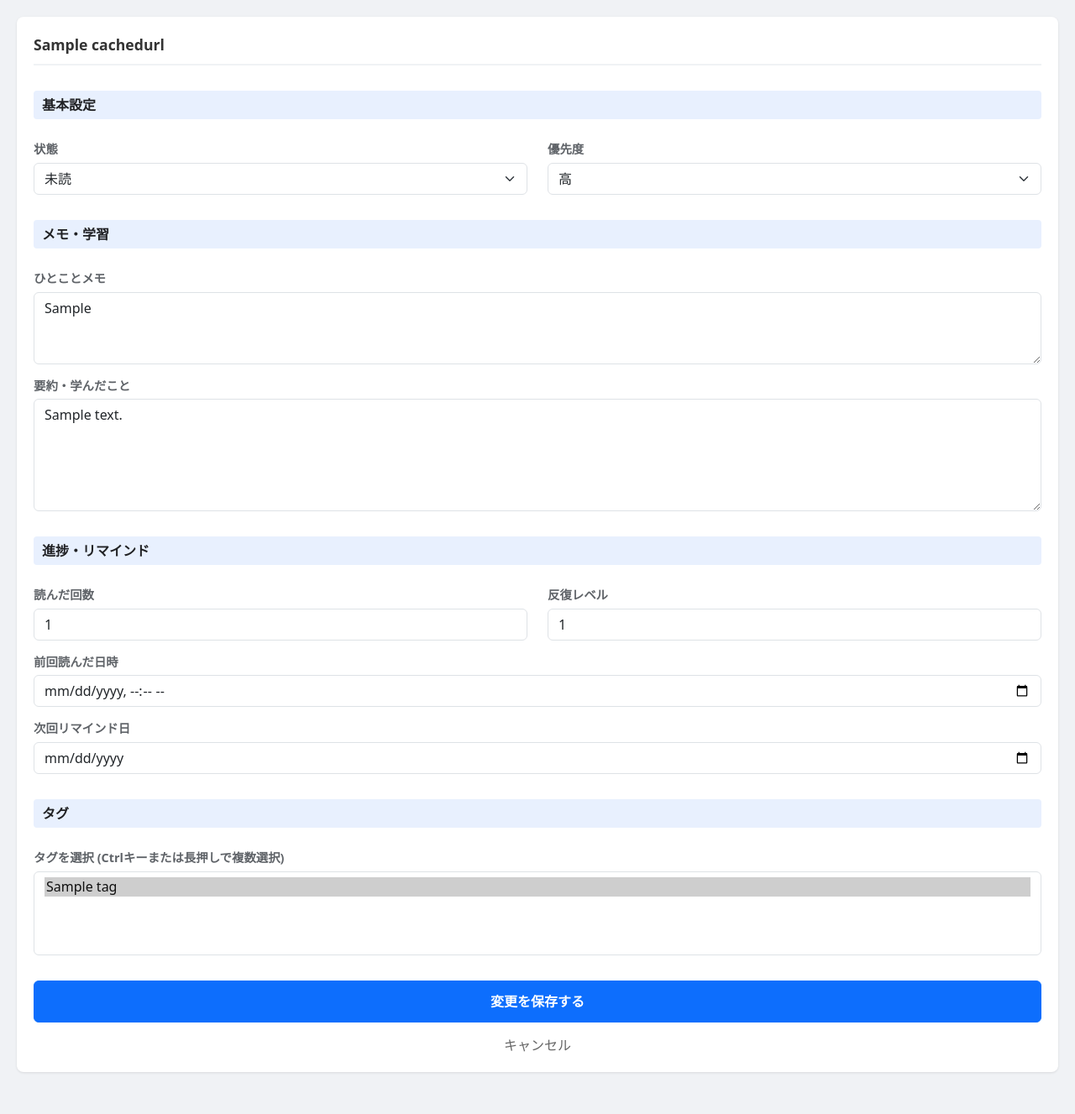
After one commit to Makaron7/newsreread, a Django app: page /articles/1/edit/ in a window 1280 px wide. The commit adds this page. Shown: the whole page at 84% size. Run offline with Django 5.2, Linux system fonts and the light colour scheme; a user stored in the database is signed in; tables that the repository leaves empty hold one stand-in row (values such as "Sample post"); parts of the project's set-up code (start-up, migrations or seed data) failed here and were passed over.

Commit message:
UI変更
独自のHTMLを作成して記事の情報を変更できるように。変更途中に大きなエラーが出てしまったみたいなので、この後データベースを一度削除します。

```diff
--- /dev/null
+++ b/articles/forms.py
@@ -0,0 +1,54 @@
+from django import forms
+from .models import Article, Tag
+
+class ArticleEditForm(forms.ModelForm):
+    class Meta:
+        model = Article
+        # 追加したい項目をすべてここに書きます
+        fields = [
+            'status',
+            'priority',
+            'user_memo',
+            'user_summary',
+            'read_count',
+            'last_read_at',
+            'repetition_level',
+            'next_reminder_date',
+            'tags'  # Articleモデルに tags = ManyToManyField がある前提です
+        ]
+
+        labels = {
+            'status': '状態',
+            'priority': '優先度',
+            'user_memo': 'ひとことメモ',
+            'user_summary': '要約・学んだこと',
+            'read_count': '読んだ回数',
+            'last_read_at': '前回読んだ日付',
+            'repetition_level': '反復レベル (0~)',
+            'next_reminder_date': '次回リマインド日',
+            'tags': 'タグ設定',
+        }
+
+        # カレンダー入力や数値入力を見やすくする設定
+        widgets = {
+            'user_memo': forms.Textarea(attrs={'class': 'form-control', 'rows': 3}),
+            'user_summary': forms.Textarea(attrs={'class': 'form-control', 'rows': 5}),
+            'status': forms.Select(attrs={'class': 'form-select'}),
+            'priority': forms.Select(attrs={'class': 'form-select'}),
+            'read_count': forms.NumberInput(attrs={'class': 'form-control'}),
+            # 日付入力にはHTMLの type="datetime-local" や "date" を使います
+            'last_read_at': forms.DateInput(attrs={'class': 'form-control', 'type': 'datetime-local'}),
+            'repetition_level': forms.NumberInput(attrs={'class': 'form-control'}),
+            'next_reminder_date': forms.DateTimeInput(attrs={'class': 'form-control', 'type': 'date'}),
+            # タグは複数選択できるようにします
+            'tags': forms.SelectMultiple(attrs={'class': 'form-select', 'style': 'height: 100px;'}),
+        }
+
+    def __init__(self, *args, **kwargs):
+        # ビューから渡された「ユーザー情報」を受け取る
+        user = kwargs.pop('user', None)
+        super().__init__(*args, **kwargs)
+
+        # タグの選択肢を「自分が作ったタグ」だけに絞り込む
+        if user:
+            self.fields['tags'].queryset = Tag.objects.filter(user=user)
--- a/articles/models.py
+++ b/articles/models.py
@@ -62,6 +62,9 @@ class Article(models.Model):
     # 記事の所有者 (機能1)
     user = models.ForeignKey(User, on_delete=models.CASCADE, related_name='articles')
 
+    # ★追加：タグとの関連付け（これがないとエラーになります）
+    tags = models.ManyToManyField(Tag, blank=True)
+
     # スクレイピング結果キャッシュとの関連
     cached_url = models.ForeignKey(CachedURL, on_delete=models.CASCADE, related_name='articles')
 
@@ -82,11 +85,11 @@ class Article(models.Model):
 
     # 日時
     saved_at = models.DateTimeField(auto_now_add=True) # 保存日時
-    last_read_at = models.DateTimeField(blank=True, null=True) # 最終閲覧日時
+    last_read_at = models.DateField(blank=True, null=True) # 最終閲覧日時
 
     # リマインド用 (機能3-2)
     repetition_level = models.IntegerField(default=0) # 間隔反復のレベル
-    next_reminder_date = models.DateField(blank=True, null=True)
+    next_reminder_date = models.DateTimeField(blank=True, null=True)
 
     class Meta:
         unique_together = ('user', 'cached_url')
--- a/articles/views.py
+++ b/articles/views.py
@@ -2,7 +2,8 @@
 from datetime import timedelta
 
 # Django Core
-from django.shortcuts import render, redirect # ★追加：HTMLを表示するために必要
+from django.shortcuts import render, redirect, get_object_or_404 # ★追加：HTMLを表示するために必要
+from .forms import ArticleEditForm # ★追加：編集用フォームをインポート
 from django.contrib.auth.decorators import login_required # ★追加：ログイン必須にするために必要
 from django.db.models import F, Count
 from django.db.models.functions import TruncMonth
@@ -289,3 +290,27 @@ def article_list(request):
     }
     # 以前作成した templates/articles/article_list.html を表示する
     return render(request, 'articles/article_list.html', context)
+
+# ファイルの一番下： 編集用ビュー
+@login_required
+def article_update(request, pk):
+    """
+    記事の情報を編集・更新する
+    """
+    # 編集対象の記事を取得
+    article = get_object_or_404(Article, pk=pk, user=request.user)
+
+    if request.method == 'POST':
+        # 保存時：user情報を渡してフォームを作成
+        form = ArticleEditForm(request.POST, instance=article, user=request.user)
+        if form.is_valid():
+            form.save()
+            return redirect('home')
+    else:
+        # 表示時：user情報を渡してフォームを作成
+        form = ArticleEditForm(instance=article, user=request.user)
+
+    return render(request, 'articles/article_edit.html', {
+        'form': form,
+        'article': article
+    })
--- a/config/urls.py
+++ b/config/urls.py
@@ -44,6 +44,9 @@ urlpatterns = [
     # トップページ ('') にアクセスしたら、記事一覧 (article_list) を表示するようにします
     # （ログインしていない場合は、上の accounts/login/ に自動で飛ばされるようになります）
     path('', article_views.article_list, name='home'),
+
+path('articles/<int:pk>/edit/', article_views.article_update, name='article_update'), # ★追加：編集画面へのパス (<int:pk> は "記事IDの数字" という意味)
+
     path('logout/', auth_views.LogoutView.as_view(), name='logout'), # ★追加：ログアウト用（必要であれば）
 
 
--- /dev/null
+++ b/templates/articles/article_edit.html
@@ -0,0 +1,82 @@
+<!DOCTYPE html>
+<html lang="ja">
+<head>
+    <meta charset="UTF-8">
+    <meta name="viewport" content="width=device-width, initial-scale=1.0">
+    <title>編集</title>
+    <link href="https://cdn.jsdelivr.net/npm/bootstrap@5.3.0/dist/css/bootstrap.min.css" rel="stylesheet">
+    <style>
+        body { background-color: #f0f2f5; padding: 20px; padding-bottom: 50px; }
+        .edit-card { background: white; padding: 20px; border-radius: 8px; box-shadow: 0 1px 3px rgba(0,0,0,0.1); }
+        .article-title { font-size: 1.1em; font-weight: bold; margin-bottom: 20px; color: #333; border-bottom: 2px solid #f0f2f5; padding-bottom: 10px;}
+        label { font-weight: bold; margin-top: 15px; margin-bottom: 5px; color: #5f6368; font-size: 0.9em; }
+        .btn-save { width: 100%; margin-top: 30px; padding: 12px; font-weight: bold; font-size: 16px;}
+        .btn-cancel { display: block; text-align: center; margin-top: 15px; color: #666; text-decoration: none; }
+        .form-section-title { margin-top: 30px; margin-bottom: 10px; font-size: 1.0em; color: #202124; font-weight: bold; background: #e8f0fe; padding: 5px 10px; border-radius: 4px; }
+    </style>
+</head>
+<body>
+    <div class="edit-card">
+        <div class="article-title">
+            {{ article.cached_url.title|default:article.cached_url.url|truncatechars:50 }}
+        </div>
+
+        <form method="post">
+            {% csrf_token %}
+
+            <div class="form-section-title">基本設定</div>
+            <div class="row">
+                <div class="col-6">
+                    <label>状態</label>
+                    {{ form.status }}
+                </div>
+                <div class="col-6">
+                    <label>優先度</label>
+                    {{ form.priority }}
+                </div>
+            </div>
+
+            <div class="form-section-title">メモ・学習</div>
+            <div>
+                <label>ひとことメモ</label>
+                {{ form.user_memo }}
+            </div>
+            <div>
+                <label>要約・学んだこと</label>
+                {{ form.user_summary }}
+            </div>
+
+            <div class="form-section-title">進捗・リマインド</div>
+            <div class="row">
+                <div class="col-6">
+                    <label>読んだ回数</label>
+                    {{ form.read_count }}
+                </div>
+                <div class="col-6">
+                    <label>反復レベル</label>
+                    {{ form.repetition_level }}
+                </div>
+            </div>
+
+            <div>
+                <label>前回読んだ日時</label>
+                {{ form.last_read_at }}
+            </div>
+            <div>
+                <label>次回リマインド日</label>
+                {{ form.next_reminder_date }}
+            </div>
+
+            <div class="form-section-title">タグ</div>
+            <div>
+                <label>タグを選択 (Ctrlキーまたは長押しで複数選択)</label>
+                {{ form.tags }}
+            </div>
+
+            <button type="submit" class="btn btn-primary btn-save">変更を保存する</button>
+        </form>
+
+        <a href="{% url 'home' %}" class="btn-cancel">キャンセル</a>
+    </div>
+</body>
+</html>
```
Also changed, not shown: templates/articles/article_list.html (+7 -3 lines), articles/migrations/0002_article_tags.py (added).
